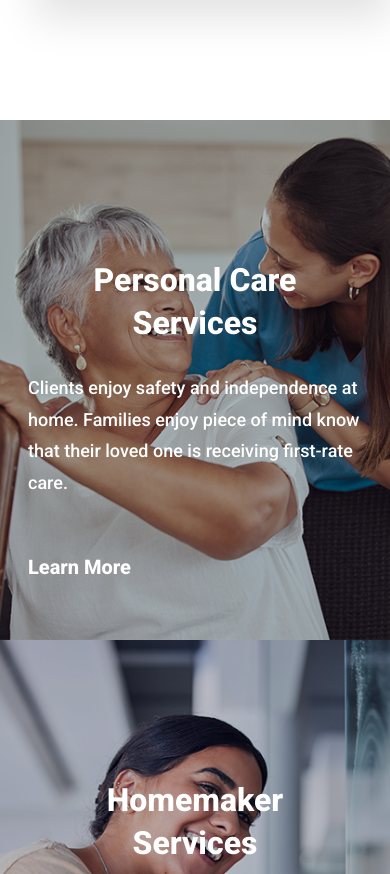
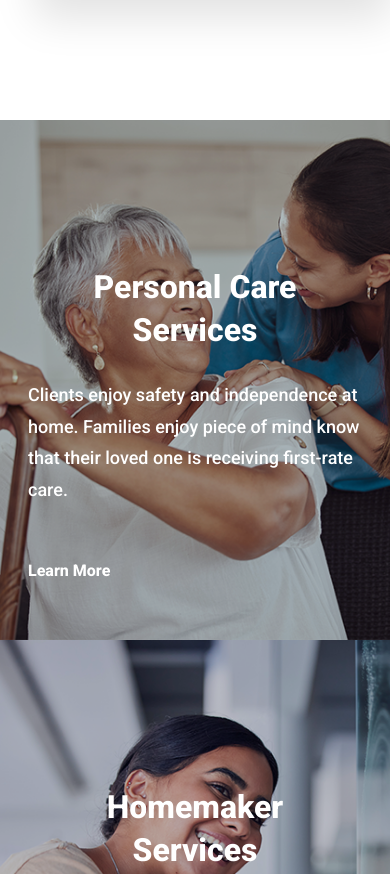
Before and after one commit to kamillamamatova/Wellness-Care, a plain HTML site: page index.html in a window 390 px wide. Shown: the part 2198-3072 px from the top of the page. Drawn offline with nearby package versions, Linux system fonts and the light colour scheme.

Commit message:
Made the text in the services boxes smaller

```diff
--- a/styles.css
+++ b/styles.css
@@ -332,8 +332,8 @@ footer h2 {
 }
 
 .services-strip {
-  display: grid;
-  grid-template-columns: repeat(4, 1fr);
+  display: flex;
+  flex-wrap: wrap;
   background: #fff;
   margin-top: 52px;
 }
@@ -341,6 +341,10 @@ footer h2 {
 .service-card {
   position: relative;
   display: flex;
+  flex: 0 0 25%;
+  width: 25%;
+  max-width: 25%;
+  min-width: 0;
   min-height: clamp(560px, 43.5vw, 890px);
   flex-direction: column;
   justify-content: flex-end;
@@ -353,10 +357,27 @@ footer h2 {
   position: absolute;
   inset: 0;
   width: 100%;
+  max-width: none;
   height: 100%;
   object-fit: cover;
-  object-position: center;
+  object-position: 28% center;
   transition: transform .35s ease;
+}
+
+.service-card:nth-child(1) .service-card-img {
+  object-position: 18% center;
+}
+
+.service-card:nth-child(2) .service-card-img {
+  object-position: 30% center;
+}
+
+.service-card:nth-child(3) .service-card-img {
+  object-position: 34% center;
+}
+
+.service-card:nth-child(4) .service-card-img {
+  object-position: 24% center;
 }
 
 .service-card::before {
@@ -385,19 +406,19 @@ footer h2 {
   margin: 0 0 28px;
   color: #fff;
   text-align: center;
-  font-size: clamp(36px, 2.05vw, 42px);
+  font-size: clamp(30px, 1.7vw, 36px);
   font-weight: 800;
   line-height: 1.34;
 }
 
 .service-card p {
   margin: 0 0 clamp(52px, 3.45vw, 72px);
-  font-size: clamp(20px, 1.17vw, 24px);
+  font-size: clamp(16px, 0.95vw, 20px);
   line-height: 1.75;
 }
 
 .service-card a {
-  font-size: clamp(20px, 1.17vw, 24px);
+  font-size: clamp(16px, 0.95vw, 20px);
   font-weight: 800;
 }
 
@@ -668,7 +689,13 @@ footer a {
   }
 
   .services-strip {
-    grid-template-columns: repeat(2, 1fr);
+    display: flex;
+  }
+
+  .service-card {
+    flex-basis: 50%;
+    width: 50%;
+    max-width: 50%;
   }
 
   .contact-form {
@@ -766,9 +793,14 @@ footer a {
   }
 
   .reason-grid,
-  .services-strip,
   .footer-grid {
     grid-template-columns: 1fr;
+  }
+
+  .service-card {
+    flex-basis: 100%;
+    width: 100%;
+    max-width: 100%;
   }
 
   .lead {
```
